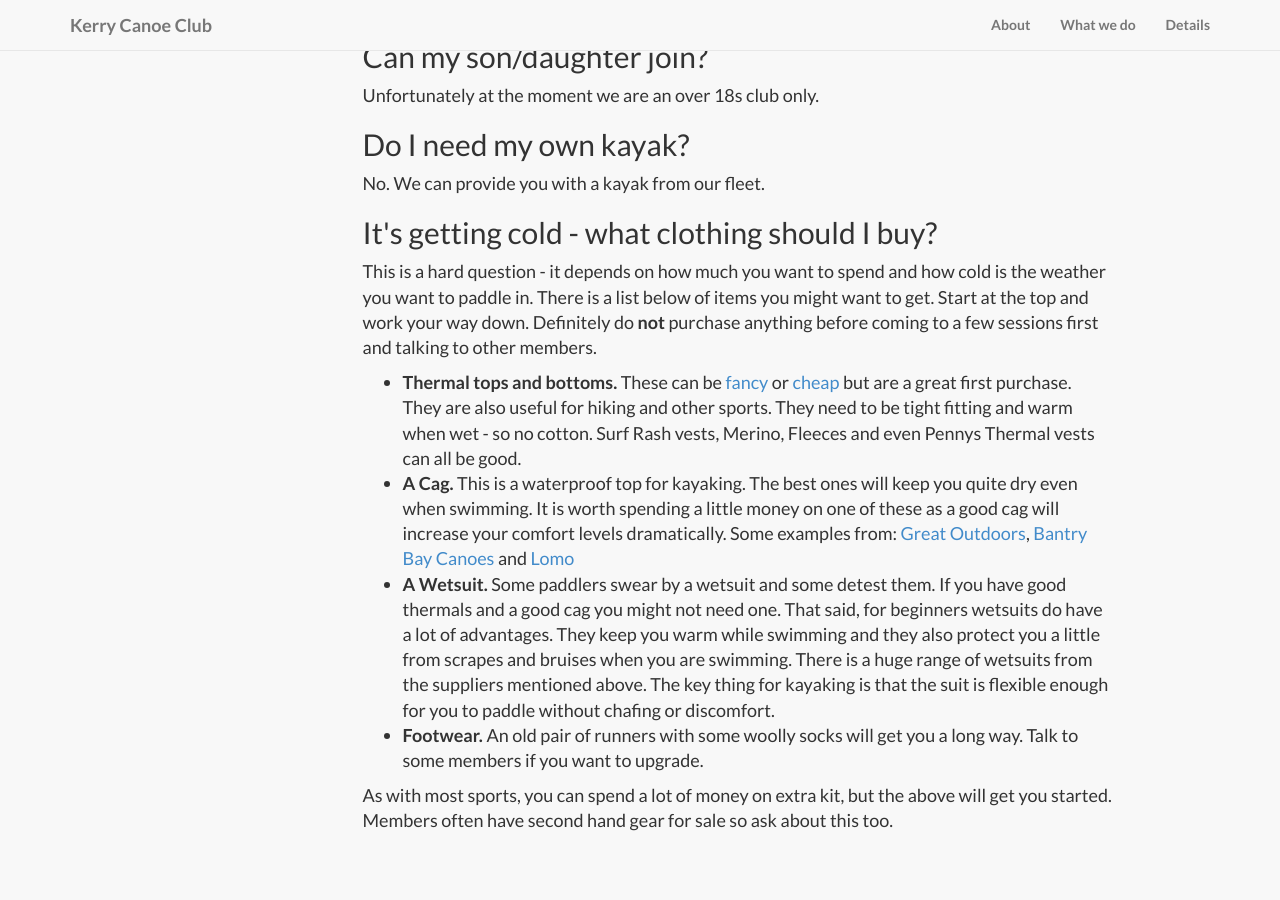
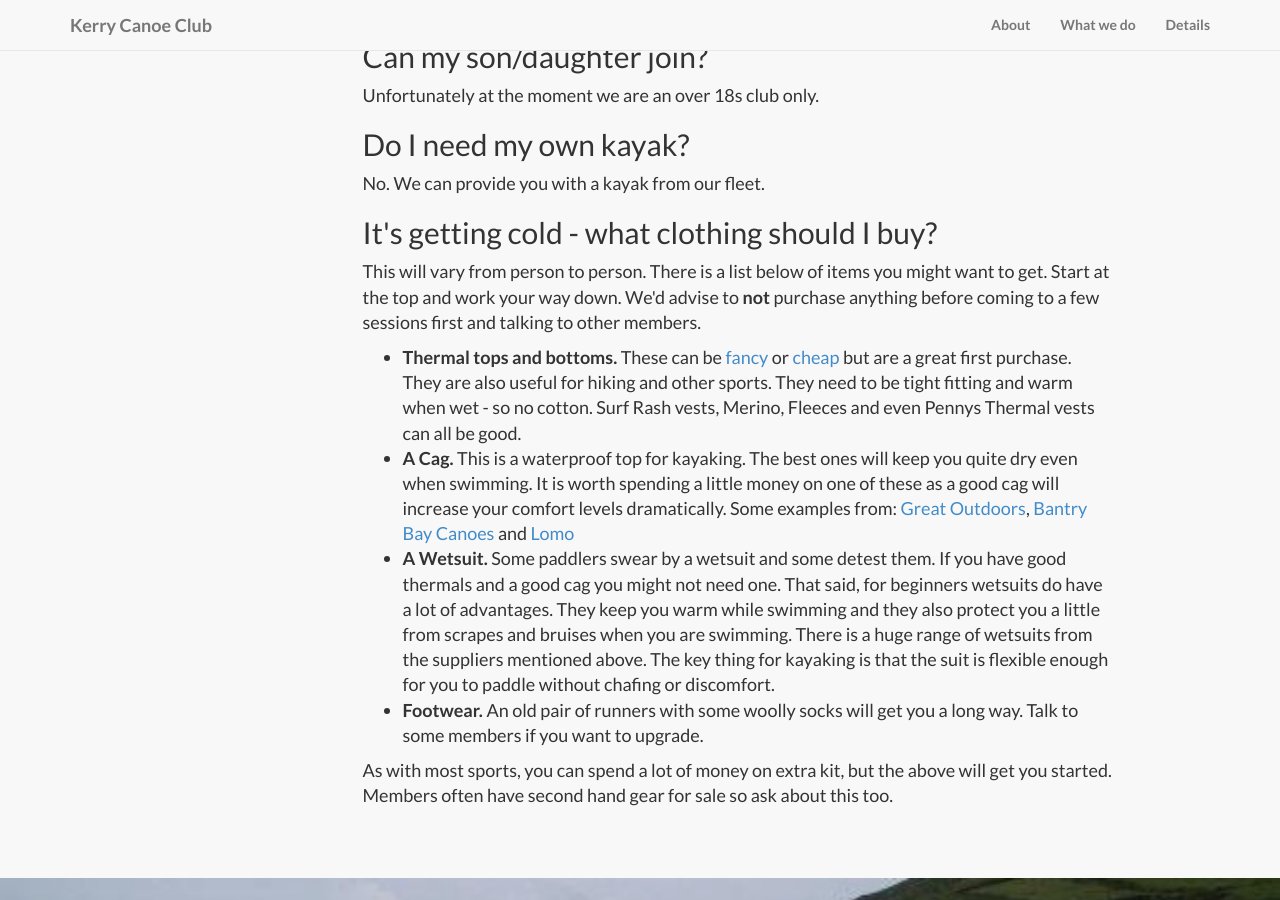
Before and after one commit to kerrycanoeclub/kerrycanoeclub.github.io, a Jekyll site: the page built from beginners_faq.html, in a window 1280 px wide and 900 px high, scrolled down 741 px. Built offline with Jekyll 4.4.1, drawn with Linux system fonts in a browser that asks for light colours.

Commit message:
softer text

```diff
--- a/beginners_faq.html
+++ b/beginners_faq.html
@@ -21,12 +21,15 @@ permalink: beginners_faq.html
 <p class="h2">Do I need my own kayak?</p>
 <p>No. We can provide you with a kayak from our fleet.</p>
 <p class="h2">It's getting cold - what clothing should I buy?</p>
-<p>This is a hard question - it depends on how much you want to spend and how cold is the weather you want to paddle in.
+<p>This will vary from person to person.
     There is a list below of items you might want to get. Start at the top and work your way down.
-    Definitely do <strong>not</strong> purchase anything before coming to a few sessions first and talking to other members.</p>
+    We'd advise to <strong>not</strong> purchase anything before coming to a few sessions first and talking to other members.</p>
 <ul>
-    <li><strong>Thermal tops and bottoms.</strong> These can be <a href="https://www.greatoutdoors.ie/shop/clothing/kayak-canoe-clothing/thermals">fancy</a> or <a href="https://ie.sportsdirect.com/skiing/mens-ski-wear/mens-ski-thermals">cheap</a> but are a great first purchase. They are also useful for hiking and other sports.
-    They need to be tight fitting and warm when wet - so no cotton. Surf Rash vests, Merino, Fleeces and even Pennys Thermal vests can all be good.</li>
+    <li><strong>Thermal tops and bottoms.</strong> These can be <a href="https://www.greatoutdoors.ie/shop/clothing/kayak-canoe-clothing/thermals">fancy</a>
+        or <a href="https://ie.sportsdirect.com/skiing/mens-ski-wear/mens-ski-thermals">cheap</a> but are a great first purchase.
+        They are also useful for hiking and other sports.
+        They need to be tight fitting and warm when wet - so no cotton.
+        Surf Rash vests, Merino, Fleeces and even Pennys Thermal vests can all be good.</li>
     <li><strong>A Cag.</strong> This is a waterproof top for kayaking. The best ones will keep you quite dry even when swimming.
         It is worth spending a little money on one of these as a good cag will increase your comfort levels dramatically.
         Some examples from: <a href="https://www.greatoutdoors.ie/shop/clothing/kayak-canoe-clothing/top">Great Outdoors</a>,
@@ -39,4 +42,5 @@ permalink: beginners_faq.html
         The key thing for kayaking is that the suit is flexible enough for you to paddle without chafing or discomfort.</li>
     <li><strong>Footwear.</strong> An old pair of runners with some woolly socks will get you a long way. Talk to some members if you want to upgrade.</li>
 </ul>
-<p>As with most sports, you can spend a lot of money on extra kit, but the above will get you started. Members often have second hand gear for sale so ask about this too.</p>
+<p>As with most sports, you can spend a lot of money on extra kit, but the above will get you started.
+    Members often have second hand gear for sale so ask about this too.</p>
```
